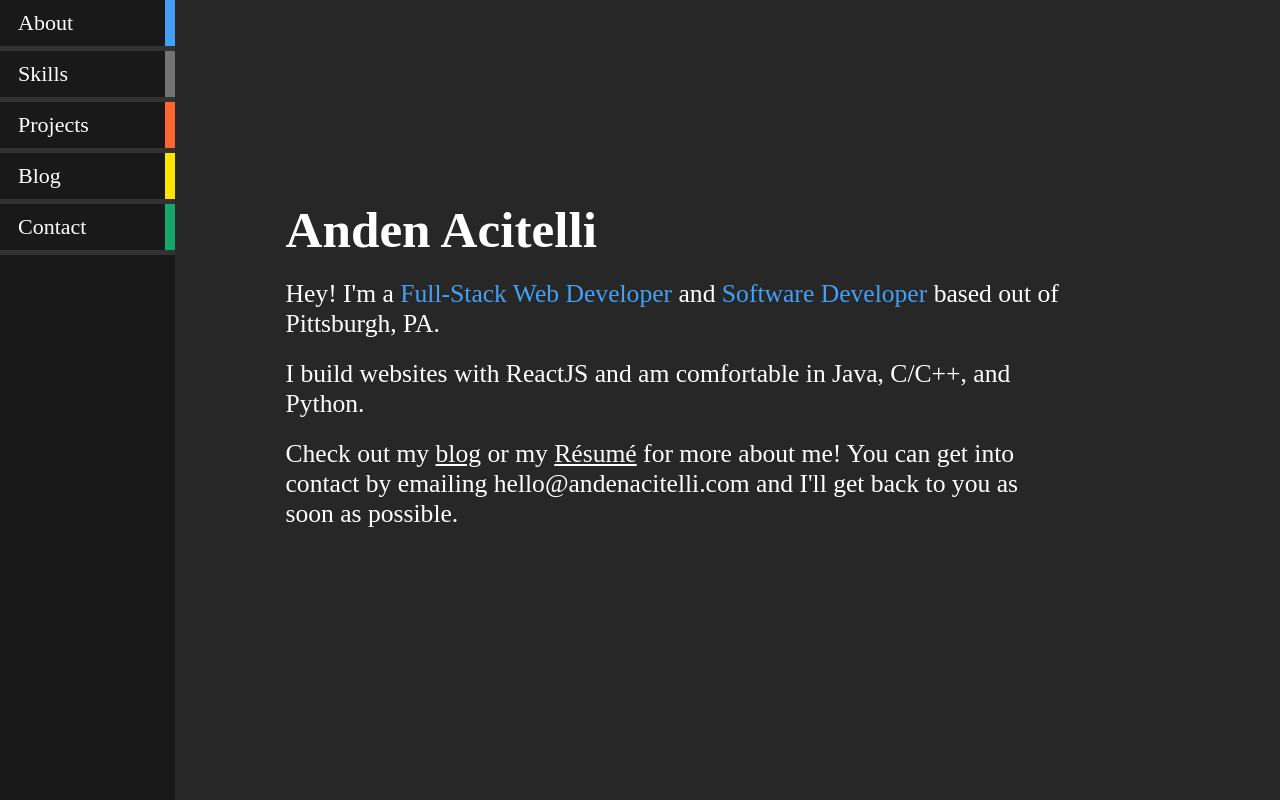
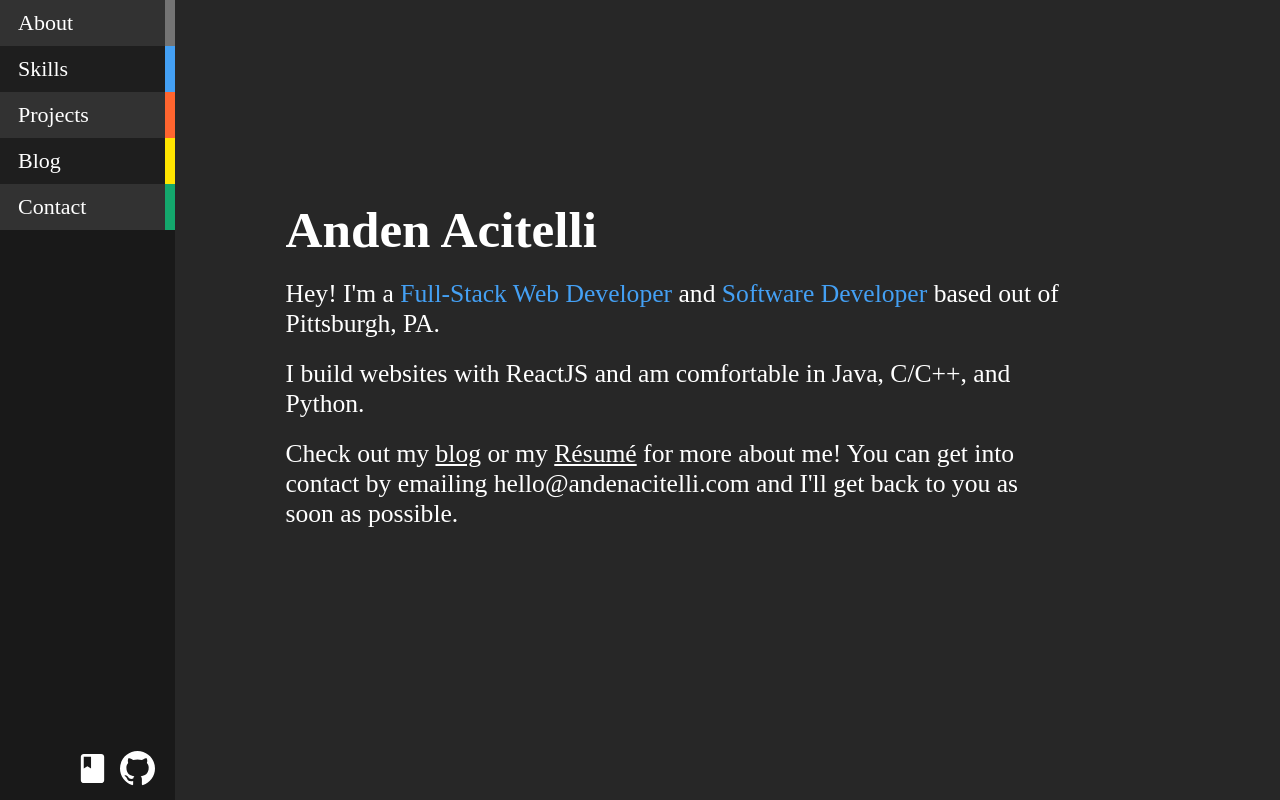
Before and after one commit to aacitelli/PortfolioWebsite, a Gatsby site: page / in a window 1280 px wide. Built offline with nearby package versions, Linux system fonts and the light colour scheme; Gatsby itself is replaced by a stand-in of ours.

Commit message:
Added basic picture links at bottom of navbar

```diff
--- a/src/components/universal/Navbar.js
+++ b/src/components/universal/Navbar.js
@@ -8,23 +8,53 @@ import { Link } from "gatsby";
 import "../../css/universal/UniversalStyles.css";
 import "../../css/universal/NavbarStyles.css";
 
+// Image Imports
+import resume from "../../../static/materialicons/resume.svg";
+import github from "../../../static/materialicons/github.svg";
+
 export default function Navbar()
 {
     return (
         <nav id="navbar">
             <ul>
-                { /* TODO: MAKE THE ENTIRE SECTION CLICKABLE AND NOT JUST THE TEXT */ }
-                <li className="navbarLink1"><Link to="/">About</Link></li>
-                <li><div className="navbarSeparator"></div></li>
-                <li className="navbarLink2"><Link to="/skills">Skills</Link></li>
-                <li><div className="navbarSeparator"></div></li>
-                <li className="navbarLink3"><Link to="/projects">Projects</Link></li>
-                <li><div className="navbarSeparator"></div></li>
-                <li className="navbarLink4"><Link to="/blog">Blog</Link></li>
-                <li><div className="navbarSeparator"></div></li>
-                <li className="navbarLink5"><Link to="/contact">Contact</Link></li>
-                <li><div className="navbarSeparator"></div></li>
+
+                <li id="navbarLink1" className="lighterNavbarButton">
+                    <div class="fullSizeOfParent">
+                        <Link to="/">About</Link>
+                    </div>
+                </li>
+
+                <li id="navbarLink2" className="darkerNavbarButton">
+                    <div className="fullSizeOfParent">
+                        <Link to="/skills">Skills</Link>
+                    </div>
+                </li>
+
+                <li id="navbarLink3" className="lighterNavbarButton">
+                    <div className="fullSizeOfParent">
+                        <Link to="/projects">Projects</Link>
+                    </div>
+                </li>
+
+                <li id="navbarLink4" className="darkerNavbarButton">
+                    <div className="fullSizeOfParent">
+                        <Link to="/blog">Blog</Link>
+                    </div>
+                </li>
+
+                <li id="navbarLink5" className="lighterNavbarButton">
+                    <div className="fullSizeOfParent">
+                        <Link to="/contact">Contact</Link>
+                    </div>
+                </li>
+
             </ul>
+
+            <div>
+                <img alt="Resume Logo" width="35px" height="35px" src={resume}></img>
+                <img alt="GitHub Logo" width="35px" height="35px" src={github}></img>
+            </div>
+
         </nav>
     )
 }
--- a/src/css/universal/NavbarStyles.scss
+++ b/src/css/universal/NavbarStyles.scss
@@ -4,13 +4,6 @@ $csRed: #FF652F;
 $csYellow: #FFE400;
 $csGreen: #14A76C;
 $csBlue: rgb(68, 160, 244);
-
-// Color accents on the navbar items
-.navbarLink1 { border-right: 10px $csBlue solid; padding: 10px 18px; }
-.navbarLink2 { border-right: 10px $csGray solid; padding: 10px 18px; }
-.navbarLink3 { border-right: 10px $csRed solid; padding: 10px 18px; }
-.navbarLink4 { border-right: 10px $csYellow solid; padding: 10px 18px; }
-.navbarLink5 { border-right: 10px $csGreen solid; padding: 10px 18px; }
 
 /* Universal Styles (Applied to Everything) */
 #navbar
@@ -31,42 +24,66 @@ $csBlue: rgb(68, 160, 244);
     list-style-type: none;
 }
 
+// Color accents on the side of the navbar
+#navbar > ul > #navbarLink1 { border-right: 10px $csGray solid; }
+#navbar > ul > #navbarLink2 { border-right: 10px $csBlue solid; }
+#navbar > ul > #navbarLink3 { border-right: 10px $csRed solid; }
+#navbar > ul > #navbarLink4 { border-right: 10px $csYellow solid; }
+#navbar > ul > #navbarLink5 { border-right: 10px $csGreen solid; }
+
+// Alternating shades of gray for background
+#navbar > ul > .lighterNavbarButton { background-color: rgb(50, 50, 50); }
+#navbar > ul > .darkerNavbarButton { background-color: rgb(30, 30, 30); }
+
 #navbar > ul > li
 {
+    padding: 10px 18px;
+
     background-color: inherit;
-
     font-size: 22px;
 
-    a
+    width: 100%;
+
+    color: white;
+
+    .fullSizeOfParent
     {
         background-color: inherit;
-        color: white;
-        text-decoration: none;
-
         width: 100%;
         height: 100%;
     }
 
-    a:hover
+    a
     {
-        // Intermediate steps in the color change animation
-        // TODO: Change this animation to look a lot more satisfying somehow
-        @keyframes navbarColorChange
-        {
-            to { color: rgb(68, 160, 244); }
-        }
+        width: 100%;
 
-        animation-name: navbarColorChange;
-        animation-duration: 1s;
-        animation-fill-mode: forwards;
+        background-color: inherit;
+        color: inherit;
+        text-decoration: none;
     }
 
-    .navbarSeparator
+    overflow: hidden;
+}
+
+#navbar > div
+{
+    position: absolute;
+    bottom: 10px;
+    right: 10px;
+
+    background-color: inherit;
+
+    img
     {
-        height: 5px;
-        width: 100%;
+        display: inline-block;
+        background-color: inherit;
 
-        background-color: rgb(50, 50, 50);
+        margin-right: 10px;
+
+        :last-of-type
+        {
+            margin-right: 0px;
+        }
     }
 }
 
```
Also changed, not shown: src/css/universal/NavbarStyles.css, static/materialicons/github.svg (added), static/materialicons/resume.svg (added).
